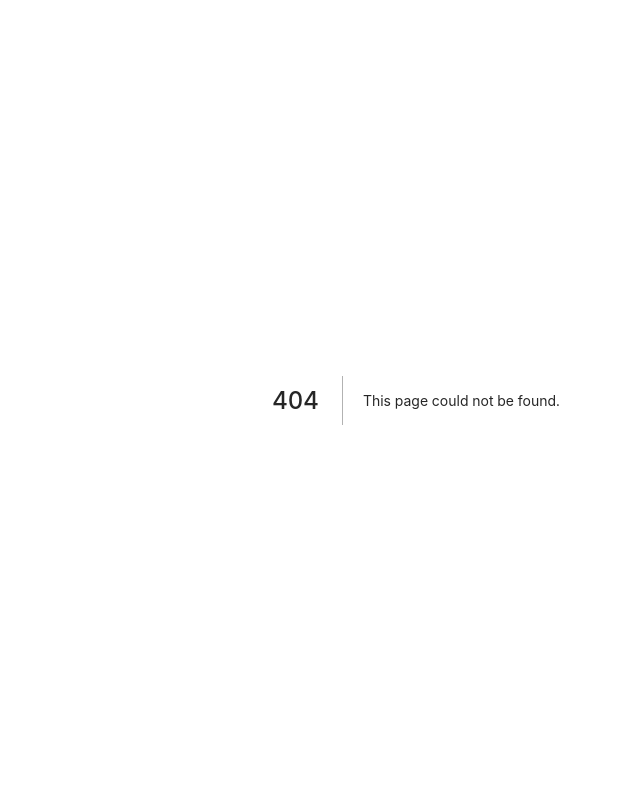
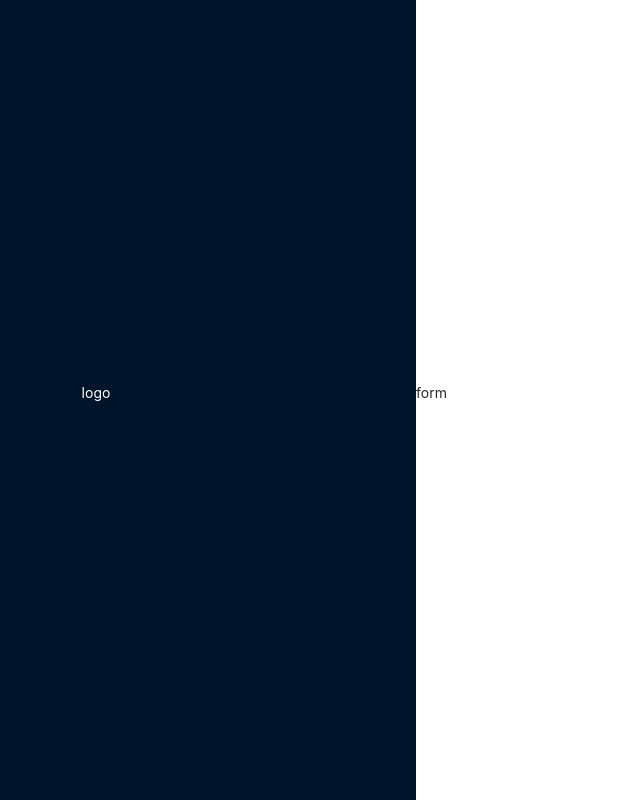
Before and after one commit to DevJulianSalas/e-movie, a Next.js app: page /login in a window 1280 px wide. Before the commit this address had no page. Shown: the whole page, without its empty margins (224-864 px from the left). Built offline with nearby package versions, Linux system fonts and the light colour scheme.

Commit message:
added login screen

```diff
--- /dev/null
+++ b/pages/login/index.tsx
@@ -0,0 +1,24 @@
+import { React } from "react";
+import { Row, Col, Layout } from 'antd';
+
+import styles from './loginpage.module.scss'
+
+
+console.log(styles)
+
+const Login = () => {
+  return (
+    <Row justify="center" align="middle">
+      <Col span={12}>
+        <div className={styles.sliderLeft}>
+          <p>logo</p>
+        </div>
+      </Col>
+      <Col span={12}>
+        <p>form</p>
+      </Col>
+    </Row>
+  )
+}
+
+export default Login;
--- /dev/null
+++ b/pages/login/loginpage.module.scss
@@ -0,0 +1,10 @@
+.sliderLeft {
+  height: 100vh;
+  background-color: #001529;
+  display: flex;
+  justify-content: center;
+  align-items: center;
+  p {
+    color: white;
+  }
+}
```
Also changed, not shown: next.conf.js (added, +7 -0 lines), public/brandlogo.svg (added), public/download.svg (added).
